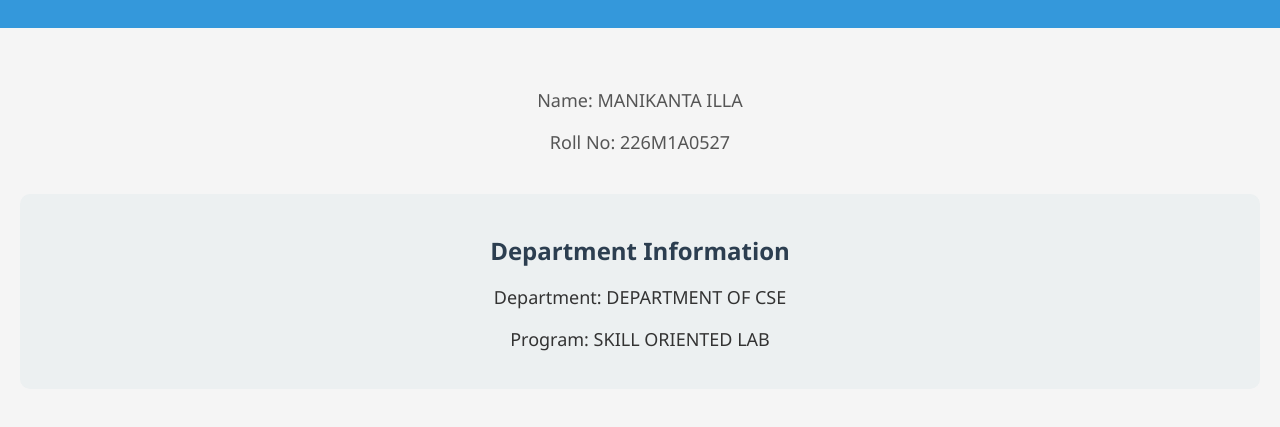
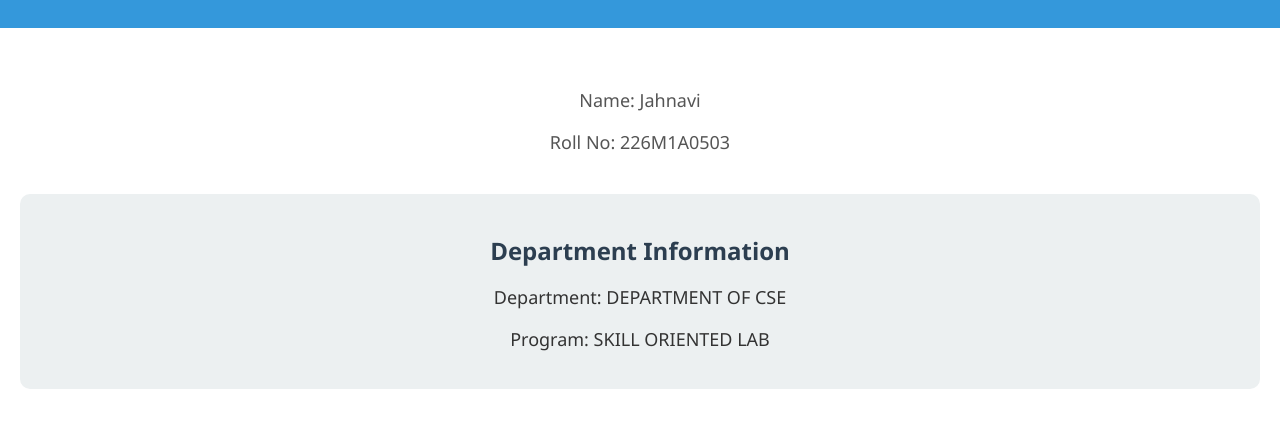
Before and after one commit to JonV503/226M1A0503, a plain HTML site: page home.html in a window 1280 px wide. Shown: the part 75-502 px from the top of the page. Drawn offline with Linux system fonts and the light colour scheme.

Commit message:
home.html

```diff
--- a/home.html
+++ b/home.html
@@ -7,7 +7,7 @@
     <style>
         body {
             font-family: 'Segoe UI', Tahoma, Geneva, Verdana, sans-serif;
-            background-color: #f5f5f5;
+
             margin: 0;
             padding: 0;
             text-align: center;
@@ -58,8 +58,8 @@
 
     <main>
         <img src=""/>
-        <p>Name:  MANIKANTA ILLA</p>
-        <p>Roll No: 226M1A0527</p>
+        <p>Name:  Jahnavi</p>
+        <p>Roll No: 226M1A0503</p>
 
         <section class="department-section">
             <h2 class="department-title">Department Information</h2>
```
